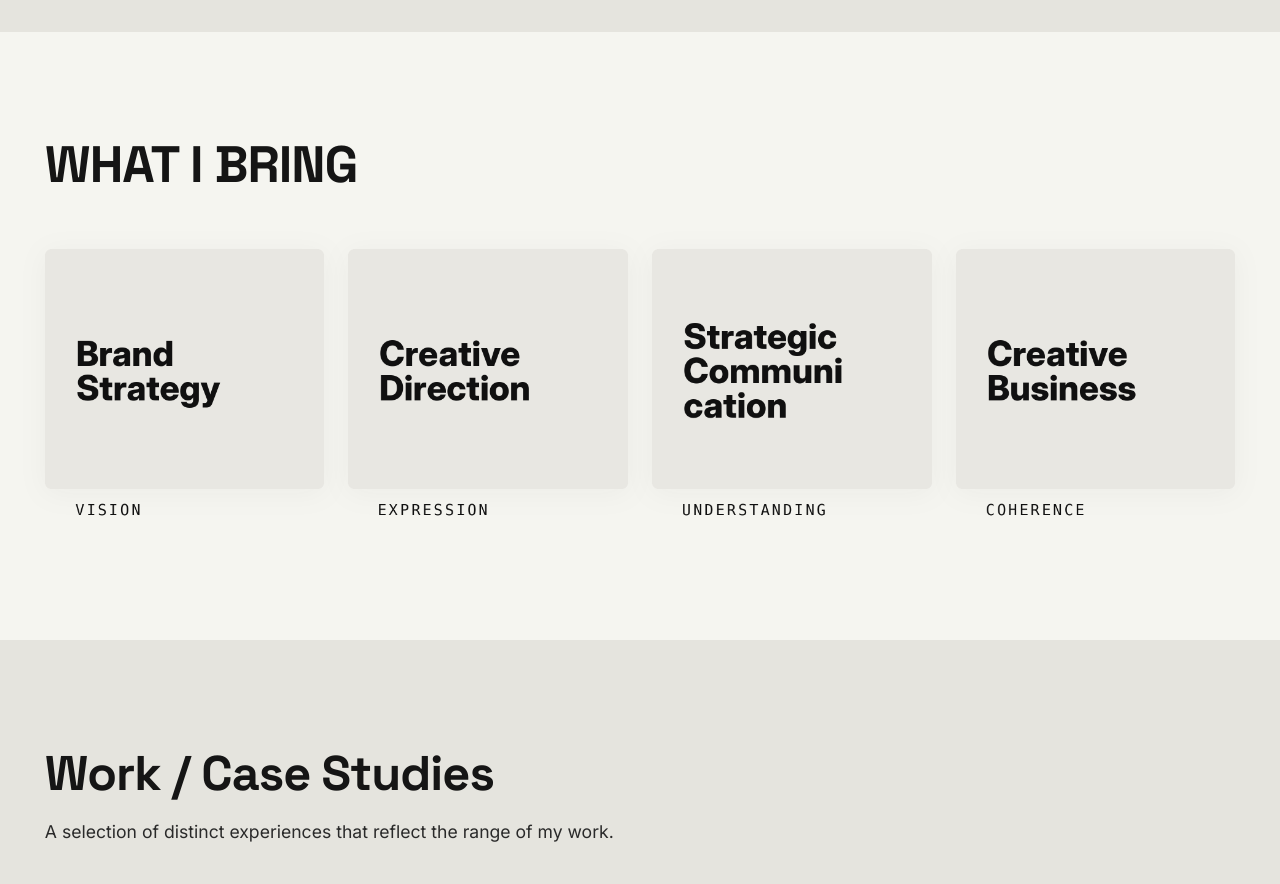
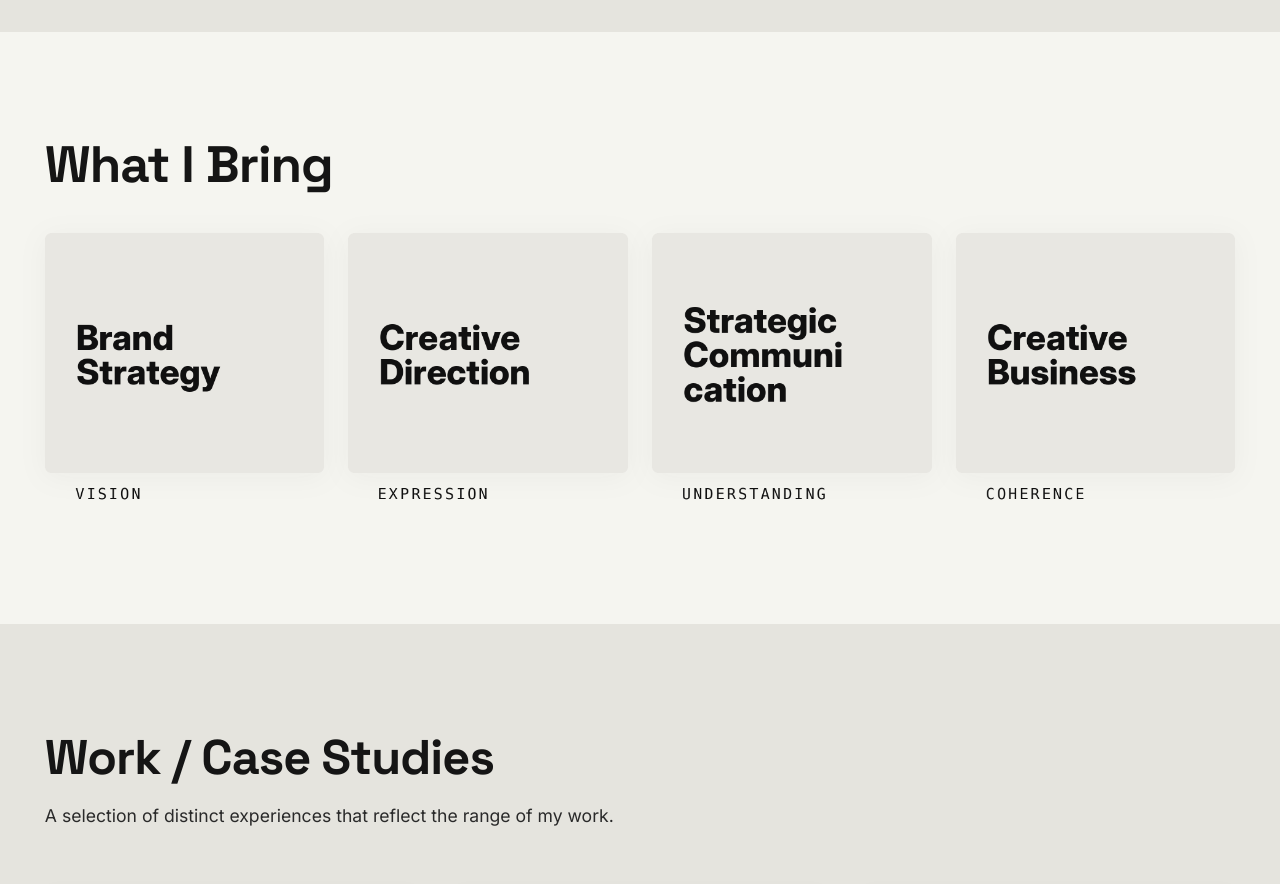
Before and after one commit to valentinaaleman/valentinaaleman.github.io, a plain HTML site: page index.html in a window 1280 px wide. Shown: the part 1780-2664 px from the top of the page. Drawn offline with Linux system fonts and the light colour scheme.

Commit message:
feat: align 'What I Bring' section name and positioning with About

```diff
--- a/index.html
+++ b/index.html
@@ -101,11 +101,7 @@
     <!-- WHAT I BRING / SERVICES (Color A) -->
     <section id="services" class="section section-services section-dark">
       <div class="container">
-        <div class="section-header-row">
-          <div class="section-title-wrap">
-            <h2 class="section-title">WHAT I BRING</h2>
-          </div>
-        </div>
+        <h2 class="section-title">What I Bring</h2>
 
         <div class="what-i-bring-grid">
           <!-- Item 01: Brand Strategy / VISION -->
--- a/style.css
+++ b/style.css
@@ -533,6 +533,7 @@ body {
   grid-template-columns: repeat(4, 1fr);
   gap: 1.5rem;
   width: 100%;
+  margin-top: 2.5rem;
 }
 
 @media (max-width: 992px) {
```
